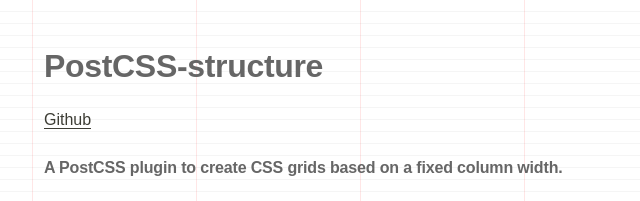
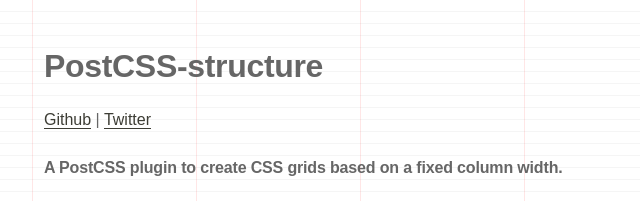
Before and after one commit to francoisromain/postcss-grid-system, a website: page index.html in a window 1280 px wide. Shown: the top 201 px of the page, 116-756 px from the left. Drawn offline with Linux system fonts and the light colour scheme.

Commit message:
feat: add twitter link

```diff
--- a/index.html
+++ b/index.html
@@ -13,7 +13,7 @@
 <body>
   <header class="container" role="banner">
     <h1>PostCSS-structure</h1>
-    <p><a href="https://github.com/francoisromain/postcss-structure">Github</a></p>
+    <p><a href="https://github.com/francoisromain/postcss-structure">Github</a> | <a href="https://twitter.com/francoisromain">Twitter</a></p>
     <h4>A PostCSS plugin to create CSS grids based on a fixed column width.</h4>
     <blockquote>The rule:<br />The fewer differences in the size of the illustrations,<br />the quieter the impression created by the design.</blockquote>
     <p>Josef Muller Brockmann in <i>The designer and the grid</i>.</p>
```
